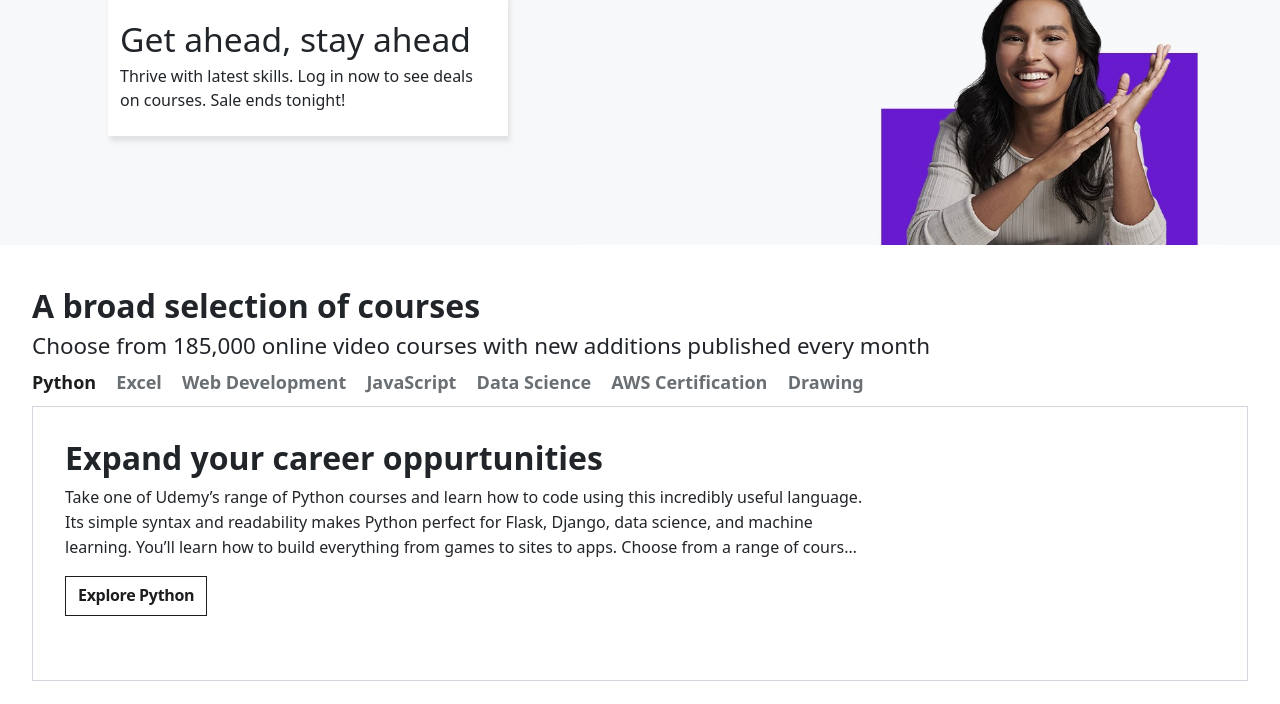
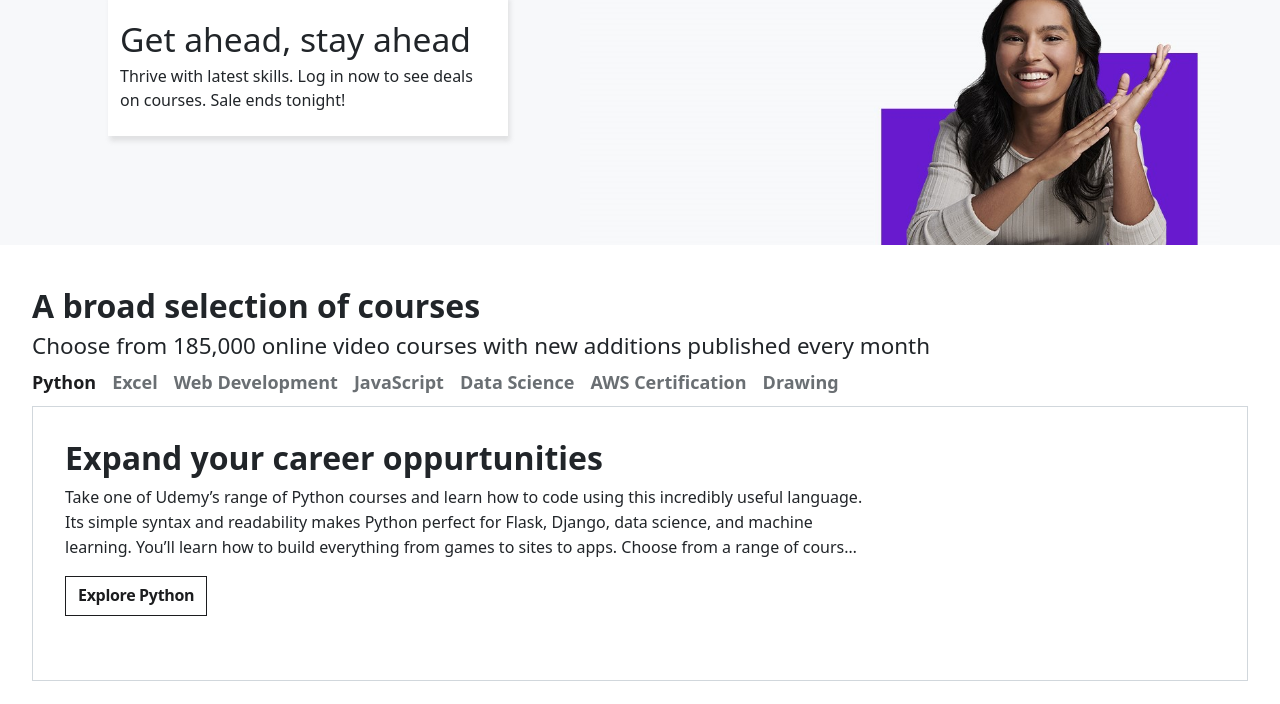
Before and after one commit to tokaehab/Udemy-HomePage-Clone, a website: page index.html in a window 1280 px wide. Shown: the part 96-800 px from the top of the page. Drawn offline with nearby package versions, Linux system fonts and the light colour scheme; no server answers.

Commit message:
fix Tab bar

```diff
--- a/Courses.css
+++ b/Courses.css
@@ -8,6 +8,10 @@
   font-size: 1.4rem;
   font-weight: 400;
   margin: 8px 0 0 0;
+}
+#tabs-headers {
+  overflow-x: auto;
+  display: flex;
 }
 
 .tab {
```
